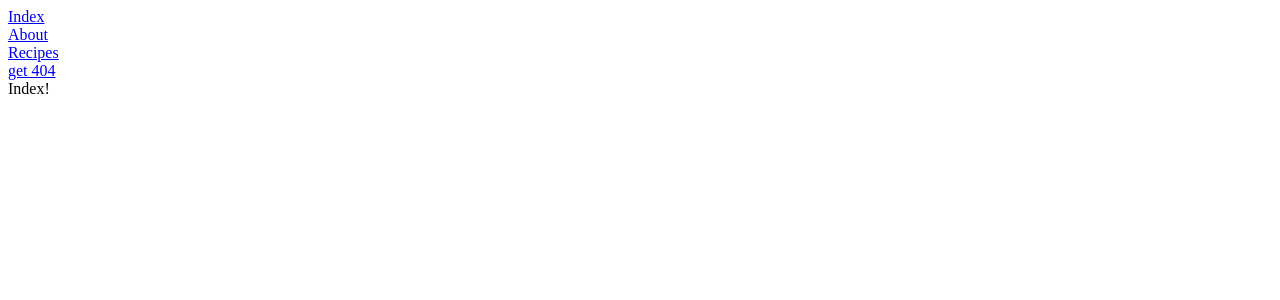
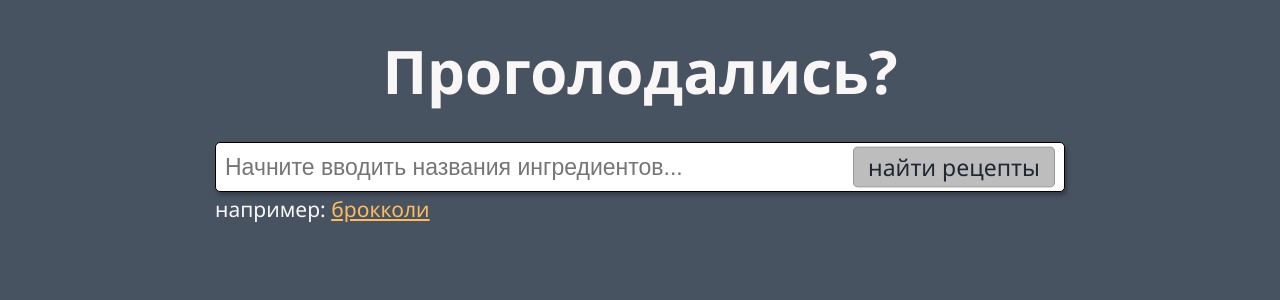
Before and after one commit to Leonidas51/instant-recipe, a React app in the folder ogolodali/frontend/: page / in a window 1280 px wide. Before the commit this address had no page. Shown: the top 300 px of the page. Built offline with nearby package versions, Linux system fonts and the light colour scheme; the HTML template or start-up script is replaced by a standard one.

Commit message:
search bar base

```diff
--- a/ogolodali/frontend/src/App.js
+++ b/ogolodali/frontend/src/App.js
@@ -7,24 +7,26 @@ import Recipe from "./pages/Recipe";
 
 class App extends React.Component {
   constructor(props) {
-    super (props);
+    super(props);
   }
 
   render() {
     return (
       <Router>
         <div>
-          <Link to="/">Index</Link><br />
-          <Link to="/about/">About</Link><br />
-          <Link to="/recipes/">Recipes</Link><br />
-          <Link to="/bababab/">get 404</Link><br />
-
           <Switch>
             <Route exact path="/" component={Index} />
             <Route path="/about/" component={About} />
             <Route path="/recipes/" component={Recipe} />
             <Route component={NotFound} />
           </Switch>
+
+        {/*
+          <Link to="/">Index</Link><br />
+          <Link to="/about/">About</Link><br />
+          <Link to="/recipes/">Recipes</Link><br />
+          <Link to="/bababab/">get 404</Link><br />
+        */}
         </div>
       </Router>
     )
--- /dev/null
+++ b/ogolodali/frontend/src/components/SearchArea.js
@@ -0,0 +1,24 @@
+import React, {Component} from "react";
+import { BrowserRouter as Router, Route, Link } from "react-router-dom";
+
+class SearchArea extends React.Component {
+  constructor(props) {
+    super(props);
+  }
+
+  render() {
+    return(
+      <div className="search-area">
+        <div className="input-container">
+          <input className="input-container__input" type="text" placeholder="Начните вводить названия ингредиентов..." />
+          <div className="input-container__search-button input-container__search-button_inactive">найти рецепты</div>
+        </div>
+        <div className="search_area__sample">
+          например: <span className="search_area__sample_highlited">брокколи</span>
+        </div>
+      </div>
+    )
+  }
+}
+
+export default SearchArea;
--- /dev/null
+++ b/ogolodali/frontend/src/pages/Common.css
@@ -0,0 +1,10 @@
+html {
+  font-size: 24px;
+  font-family: 'Segoe UI', Tahoma, Geneva, Verdana, sans-serif;
+}
+
+body {
+  margin: 0;
+  padding: 0;
+  background-color: #485362;
+}
--- /dev/null
+++ b/ogolodali/frontend/src/pages/Index.css
@@ -0,0 +1,76 @@
+.content-area_index {
+  width: 850px;
+  margin: auto;
+}
+
+.content-area_index__logo {
+  margin: 30px auto;
+  font-size: 2.5rem;
+  font-weight: bold;
+  color: #F9F6F6;
+  text-align: center;
+
+  user-select: none;
+  -ms-user-select: none;
+  -moz-user-select: none;
+  -webkit-user-select: none;
+}
+
+.input-container {
+  position: relative;
+}
+
+.input-container__input {
+  width: 100%;
+  height: 50px;
+  box-sizing: border-box;
+  border: 1px solid #000000;
+  border-radius: 5px;
+  box-shadow: 2px 3px 4px rgba(0, 0, 0, 0.3);
+  font-size: 23px;
+  padding-left: 9px;
+  color: #1E2734;
+}
+
+.input-container__search-button {
+  width: 200px;
+  height: 39px;
+  line-height: 39px;
+
+  position: absolute;
+  top: 50%;
+  right: 10px;
+  transform: translateY(-50%);
+
+  border: 1px solid rgba(0, 0, 0, 0.2);
+  border-radius: 5px;
+  color: #1E2734;
+  font-size: 23px;
+  text-align: center;
+  transition: 0.5s;
+
+  user-select: none;
+  -ms-user-select: none;
+  -moz-user-select: none;
+  -webkit-user-select: none;
+}
+
+.input-container__search-button_inactive {
+  background-color: #BDBDBD;
+}
+
+.input-container__search-button_active {
+  background-color: #FCBC5D;
+}
+
+.search_area__sample {
+  margin: 3px 0px;
+  font-size: 21px;
+  color: #F9F6F6;
+}
+
+.search_area__sample_highlited {
+  text-decoration: underline;
+  color: #FCBC5D;
+  cursor: pointer;
+}
--- a/ogolodali/frontend/src/pages/Index.js
+++ b/ogolodali/frontend/src/pages/Index.js
@@ -1,5 +1,8 @@
 import React, {Component} from "react";
 import { BrowserRouter as Router, Route, Link } from "react-router-dom";
+import SearchArea from "../components/SearchArea";
+import "./Common.css";
+import "./Index.css";
 
 class Index extends React.Component {
   constructor(props) {
@@ -7,7 +10,14 @@ class Index extends React.Component {
   }
 
   render() {
-    return <div>Index!</div>
+    return (
+      <div className="content-area_index">
+        <div className="content-area_index__logo">
+          Проголодались?
+        </div>
+        <SearchArea />
+      </div>
+    )
   }
 }
 
```
